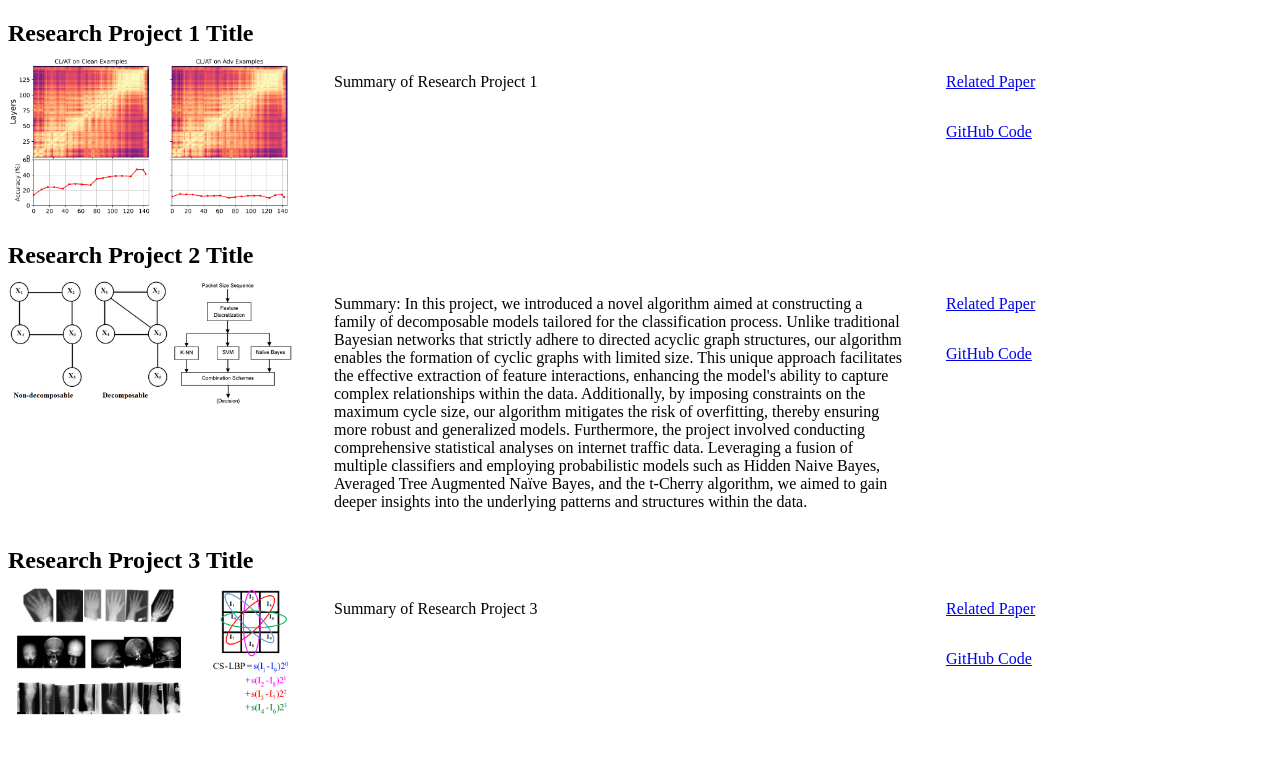
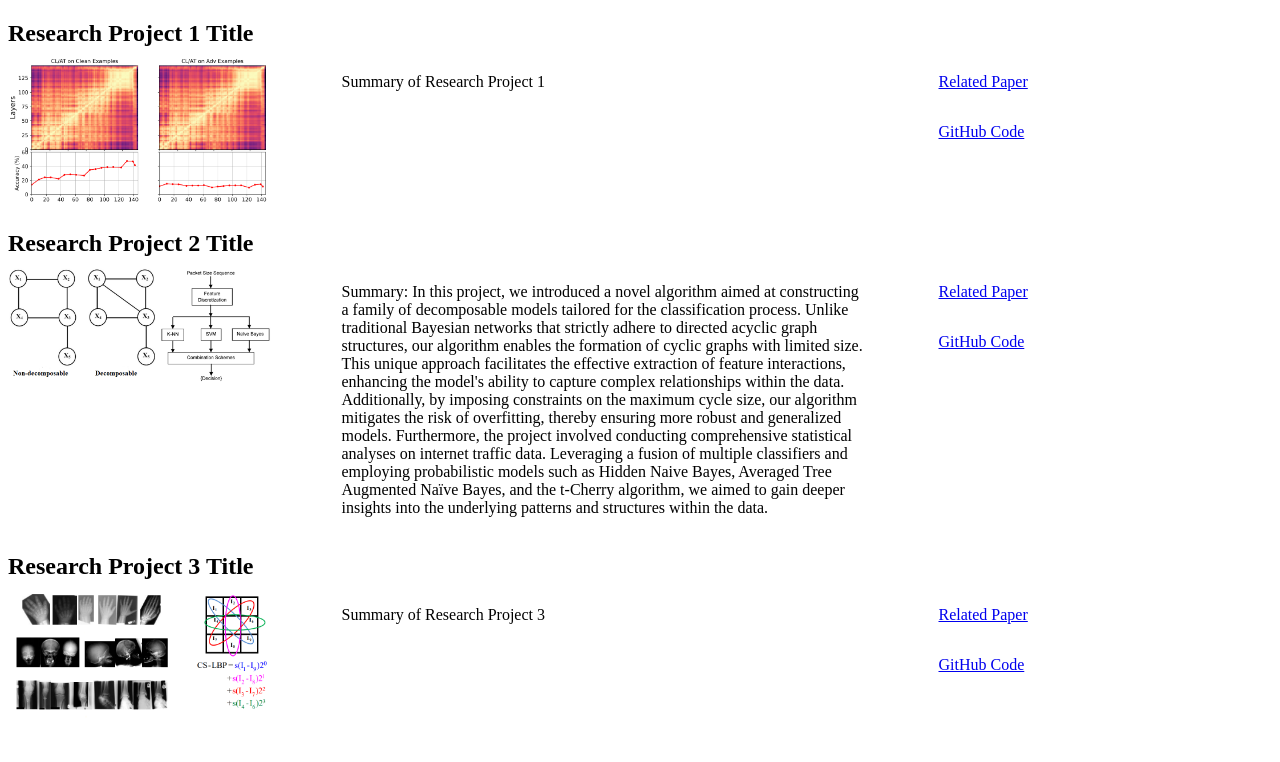
Before and after one commit to gh-fatima/gh-fatima.github.io, a Jekyll site: the page publications.html, which Jekyll copies as it is, in a window 1280 px wide. Shown: the top 762 px of the page. Built offline with Jekyll 4.4.1, drawn with Linux system fonts in a browser that asks for light colours.

Commit message:
Update publications.html

```diff
--- a/publications.html
+++ b/publications.html
@@ -17,7 +17,7 @@
         }
         .project-section > div {
             flex: 1;
-            margin-right: 40px;
+            margin-right: 70px;
         }
         .project-section img {
             max-width: 100%;
```
